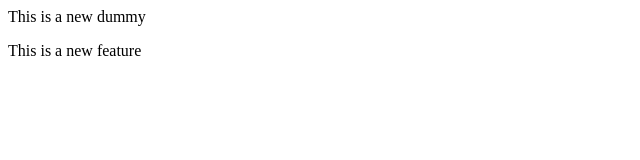
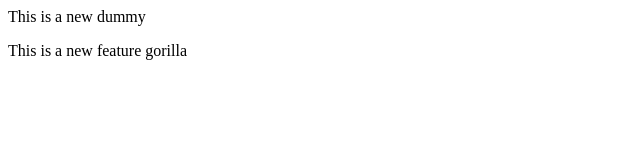
Before and after one commit to Ajit-Mahato/localdummy, a plain HTML site: page index.html in a window 1280 px wide. Shown: the full height of the page, 0-640 px from the left. Drawn offline with Linux system fonts and the light colour scheme.

Commit message:
add gorilla

```diff
--- a/index.html
+++ b/index.html
@@ -1,2 +1,2 @@
 <p>This is a new dummy</p>
-<p>This is a new feature</p>
+<p>This is a new feature gorilla</p>
```
